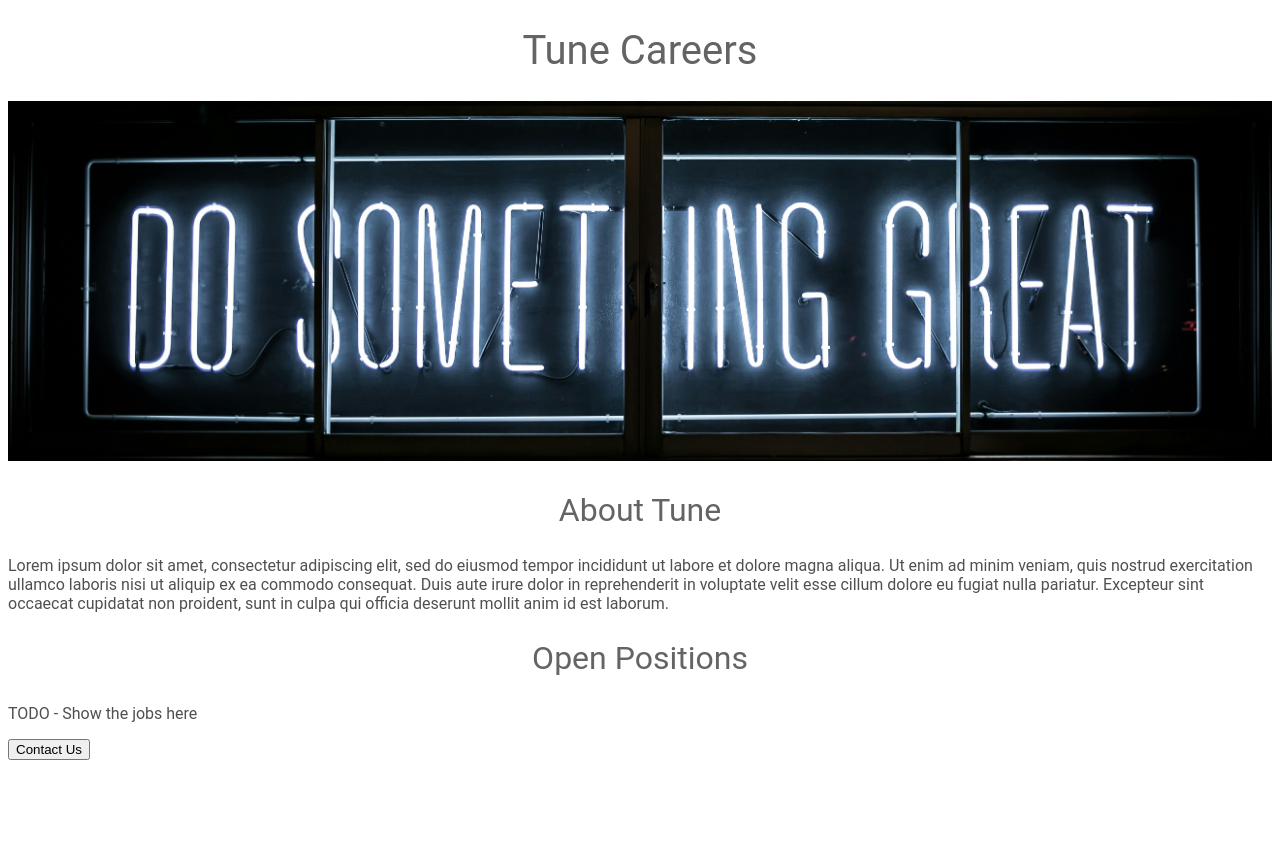
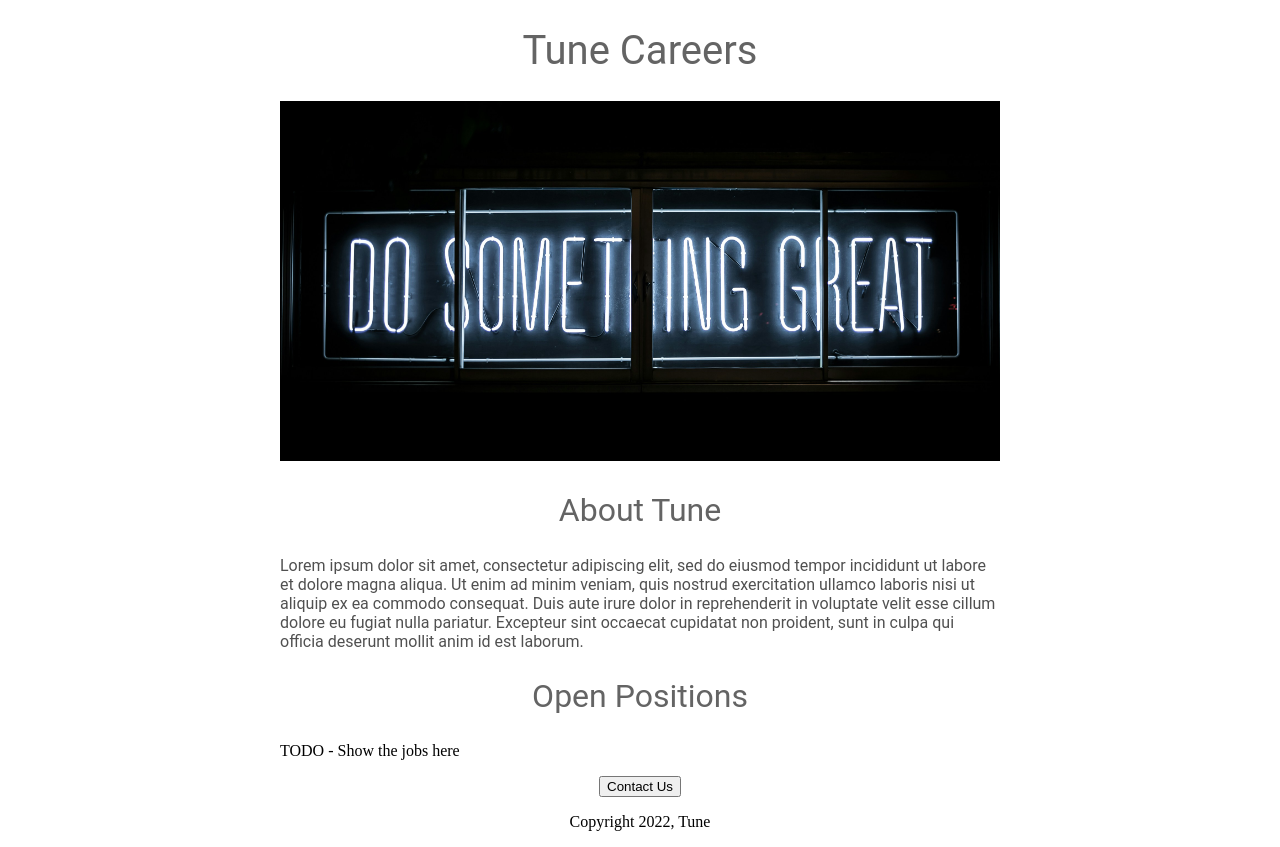
Before and after one commit to missaarohi/flask-framework, a Flask app: page / in a window 1280 px wide. Before the commit the page ends 760 px from the top, so only its background shows below. Run offline with Flask 3, Linux system fonts and the light colour scheme.

Commit message:
added html and css

```diff
--- a/templates/home.html
+++ b/templates/home.html
@@ -23,20 +23,28 @@
           text-align: center;
           font-weight: normal;
         }
-      p{
+      .bodytext{
         font-family: Roboto;
         color: rgb(80,80,80)
       }
-
+       #container {
+         max-width: 720px;
+         margin: 0 auto;
+       }
     </style>
     <body>
+      <div id="container">
       <h1>Tune Careers</h1>
       <img id="banner"src="https://c694b01f-4085-4974-9e2b-db97895817ef-00-3ia45wjwap96.sisko.replit.dev/static/banner.jpeg.jpg" height="320">
       <h2>About Tune</h2>
-      <p>Lorem ipsum dolor sit amet, consectetur adipiscing elit, sed do eiusmod tempor incididunt ut labore et dolore magna aliqua. Ut enim ad minim veniam, quis nostrud exercitation ullamco laboris nisi ut aliquip ex ea commodo consequat. Duis aute irure dolor in reprehenderit in voluptate velit esse cillum dolore eu fugiat nulla pariatur. Excepteur sint occaecat cupidatat non proident, sunt in culpa qui officia deserunt mollit anim id est laborum.</p>
+      <p class="bodytext">Lorem ipsum dolor sit amet, consectetur adipiscing elit, sed do eiusmod tempor incididunt ut labore et dolore magna aliqua. Ut enim ad minim veniam, quis nostrud exercitation ullamco laboris nisi ut aliquip ex ea commodo consequat. Duis aute irure dolor in reprehenderit in voluptate velit esse cillum dolore eu fugiat nulla pariatur. Excepteur sint occaecat cupidatat non proident, sunt in culpa qui officia deserunt mollit anim id est laborum.</p>
     <h2>Open Positions</h2>
       <p> TODO - Show the jobs here</p>
+        <div style="text-align:center;">
       <button>Contact Us</button>
+          <p>Copyright 2022, Tune</p>
+        </div>
+      </div>
     </body>
   </head>
 </html>
```
